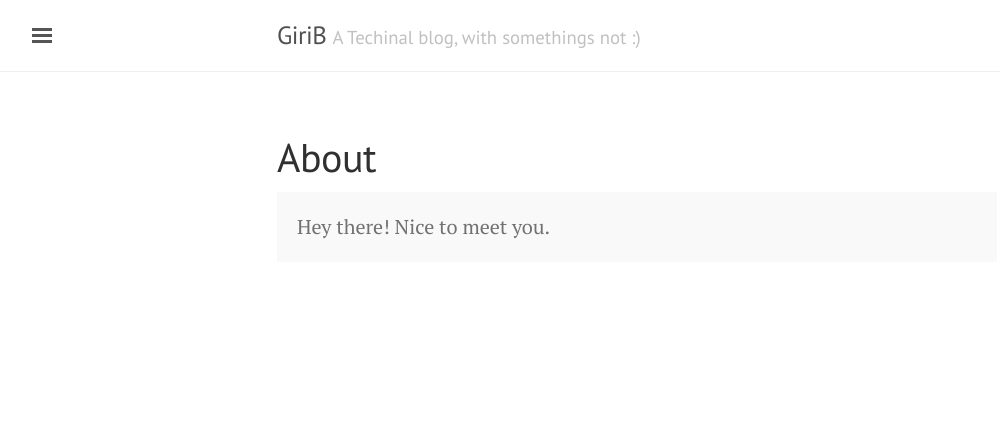
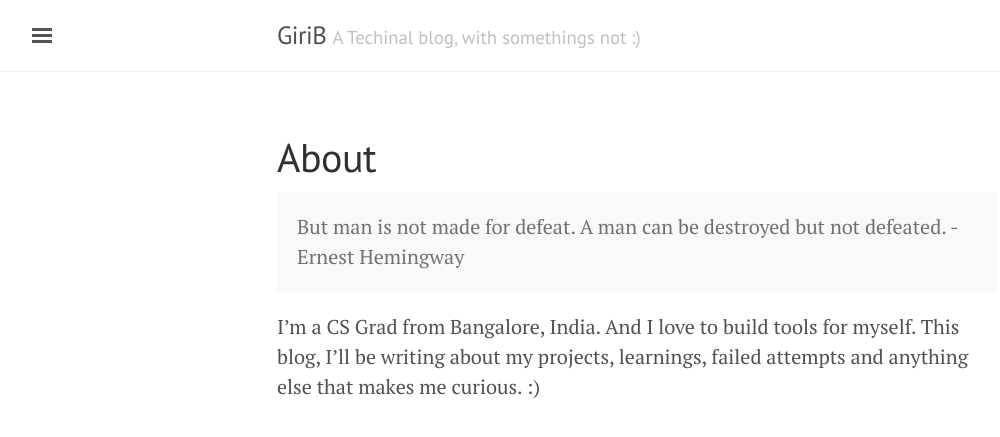
Before and after one commit to GiriB/girib.github.io, a Jekyll site: the page built from about.md, in a window 1280 px wide. Shown: the top 437 px of the page, without its empty margins (3-1003 px from the left). Built offline with Jekyll 4.4.1, drawn with Linux system fonts in a browser that asks for light colours.

Commit message:
Update about.md

```diff
--- a/about.md
+++ b/about.md
@@ -4,5 +4,8 @@ title: About
 ---
 
 <p class="message">
-  Hey there! Nice to meet you.
+  But man is not made for defeat. A man can be destroyed but not defeated.
+  - Ernest Hemingway
 </p>
+
+I'm a CS Grad from Bangalore, India. And I love to build tools for myself. This blog, I'll be writing about my projects, learnings, failed attempts and anything else that makes me curious. :)
```
